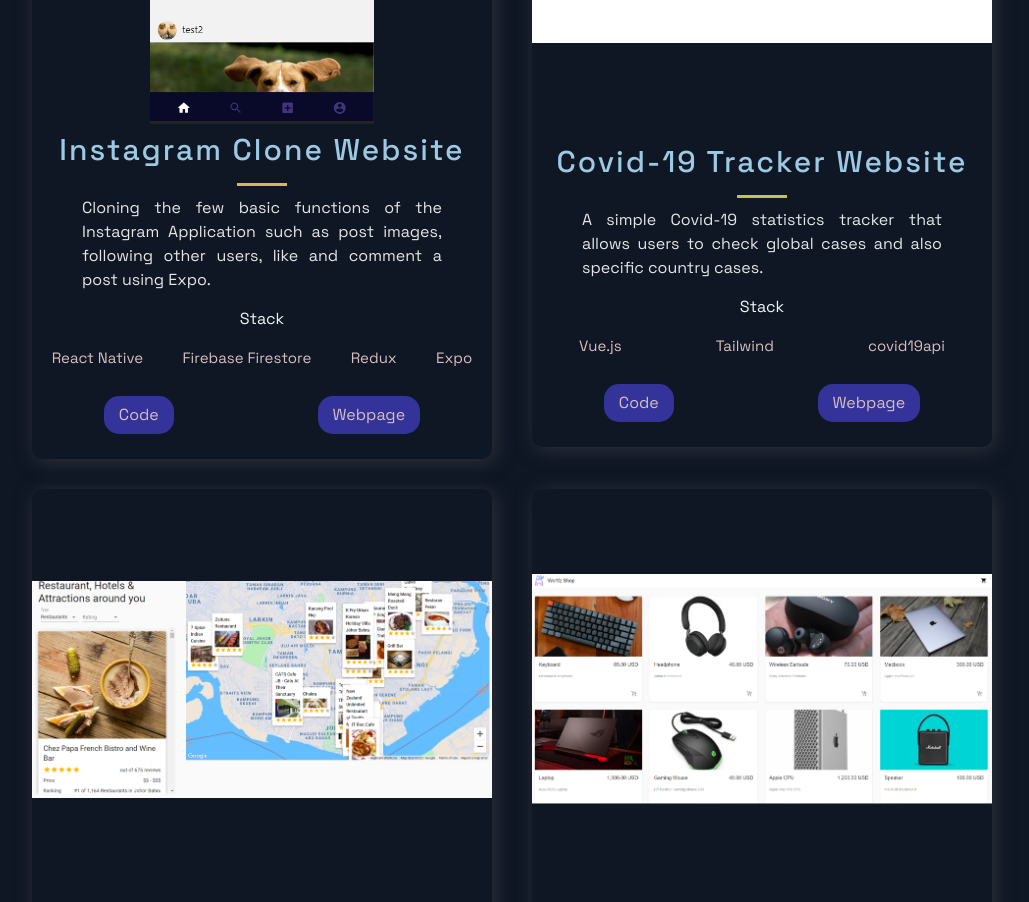
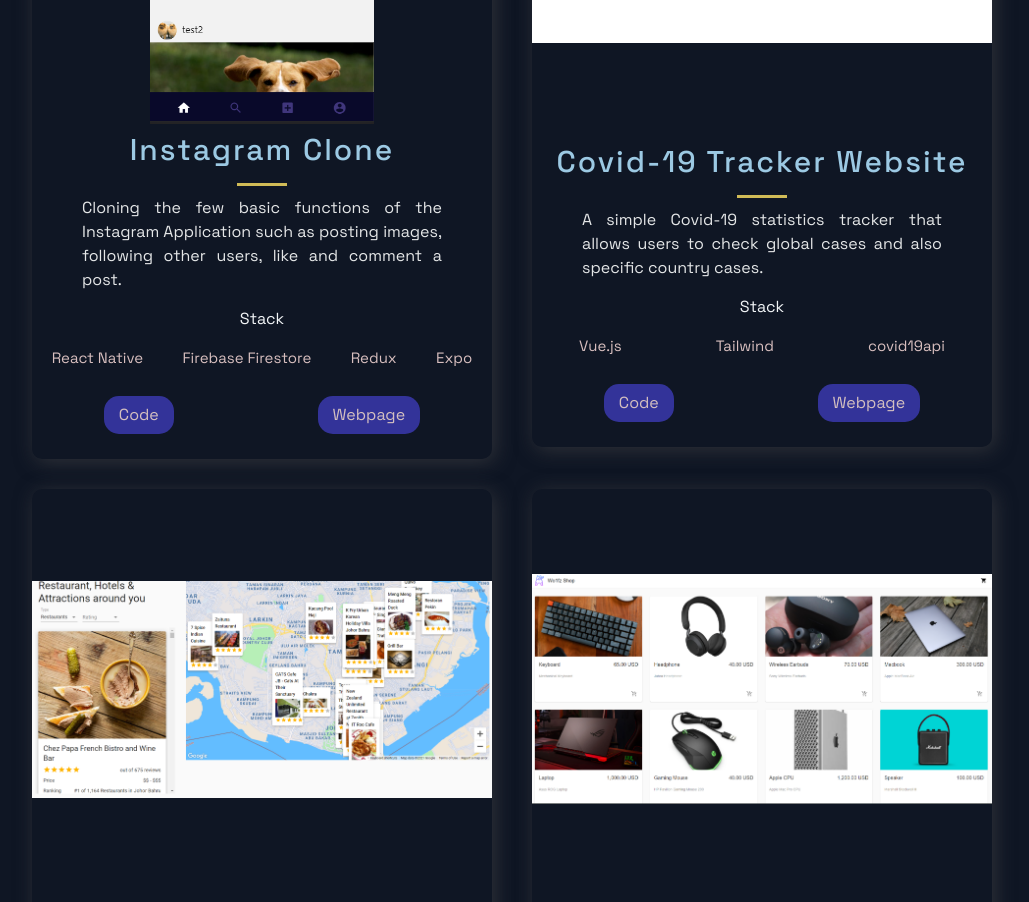
Before and after one commit to Wo1fz/Portfolio, a Next.js app: page / in a window 1280 px wide. Shown: the part 1144-2046 px from the top of the page, without its empty margins (128-1157 px from the left). Built offline with nearby package versions, Linux system fonts and the light colour scheme.

Commit message:
update project details

```diff
--- a/src/constants/constants.js
+++ b/src/constants/constants.js
@@ -107,8 +107,9 @@
     id: 10,
   },
   {
-    title: 'Instagram Clone Website',
-    description: 'Cloning the few basic functions of the Instagram Application such as post images, following other users, like and comment a post using Expo.',
+    title: 'Instagram Clone',
+    description:
+      'Cloning the few basic functions of the Instagram Application such as posting images, following other users, like and comment a post.',
     image: '/images/instaclone.png',
     tags: ['React Native', 'Firebase Firestore', 'Redux', 'Expo'],
     code: 'https://github.com/Wo1fz/ReactNative-InstagramClone',
```
